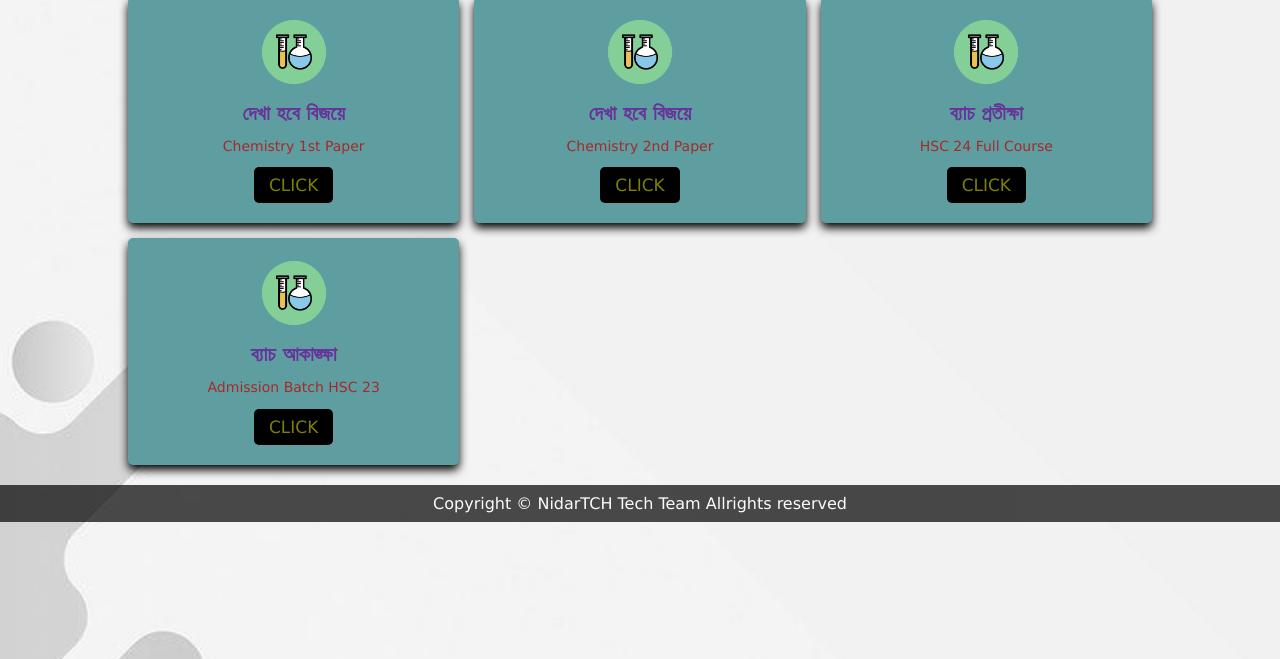
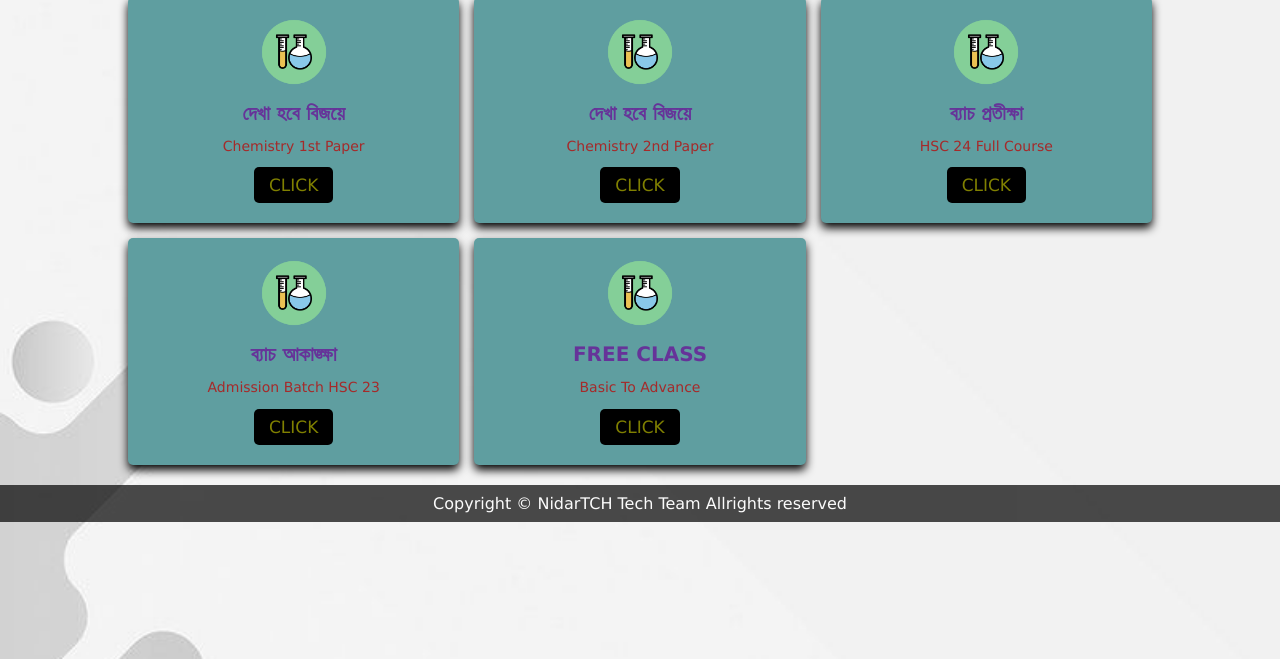
Before and after one commit to NidarTCH/Anam-Chemistry-Academy, a plain HTML site: page index.html in a window 1280 px wide. Shown: the part 141-800 px from the top of the page. Drawn offline with Linux system fonts and the light colour scheme.

Commit message:
Update index.html

```diff
--- a/index.html
+++ b/index.html
@@ -57,6 +57,12 @@
                     <p>Admission Batch HSC 23</p>
                     <a href="#" class="btn">CLICK</a>
                     </div>
+            <div class="box">
+                    <img src="i.png">
+                    <h3>FREE CLASS</h3>
+                    <p>Basic to Advance</p>
+                    <a href="#" class="btn">CLICK</a>
+                    </div>
         </div>
      </div>
 
```
